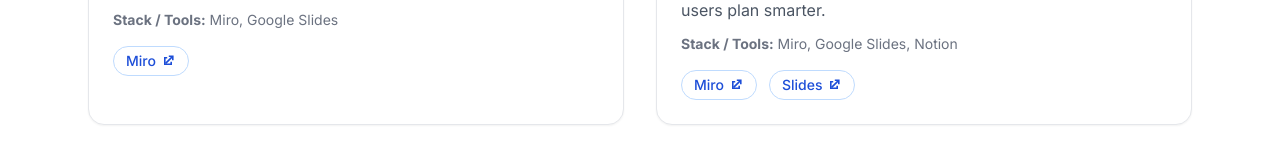
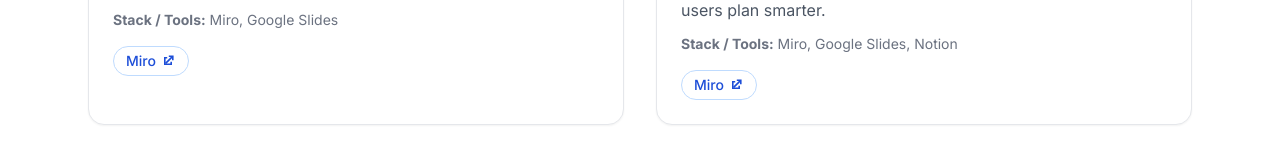
Before and after one commit to richxrdkim/richardkim.io, a React (Vite) app: page /projects/product in a window 1280 px wide. Shown: the part 380-540 px from the top of the page. Built offline with nearby package versions, Linux system fonts and the light colour scheme.

Commit message:
project update

```diff
--- a/src/pages/ProductProjects.tsx
+++ b/src/pages/ProductProjects.tsx
@@ -17,8 +17,7 @@ export default function ProductProjects() {
         "Personal finance decision tool that visualizes trade-offs between debt repayment, investing, and budgeting to help users plan smarter.",
       meta: "Miro, Google Slides, Notion",
       links: [
-        { name: "Miro", url: "YOUR_LINK" },
-        { name: "Slides", url: "YOUR_LINK" },
+        { name: "Miro", url: "https://miro.com/app/board/uXjVJ4vf-Hk=/" },
       ],
     },
   ];
```
